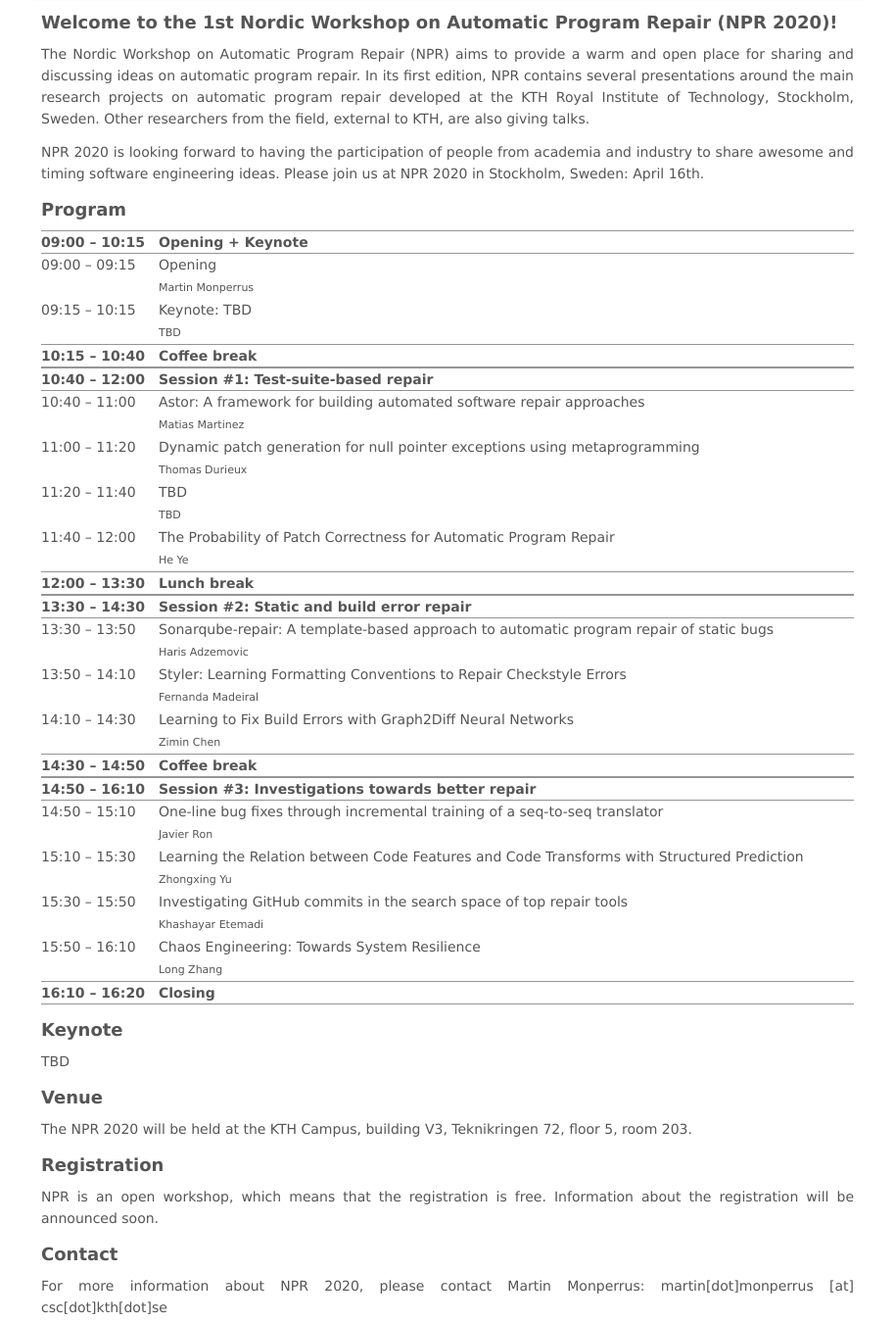
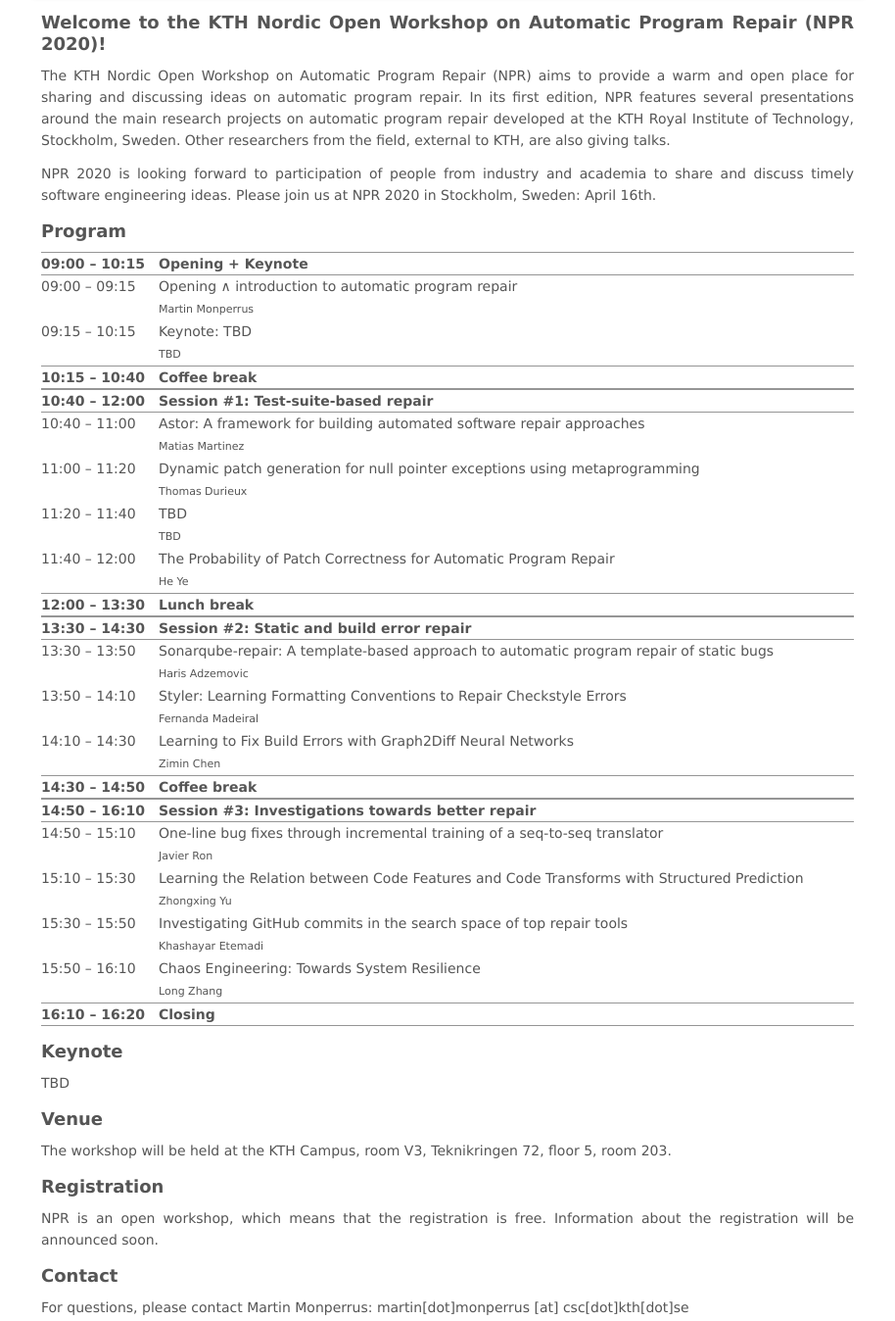
Before and after one commit to KTH/npr, a plain HTML site: page index.html in a window 1280 px wide. Shown: the part 353-1701 px from the top of the page at 98% size, without its empty margins (183-1097 px from the left). Drawn offline with Linux system fonts and the light colour scheme.

Commit message:
Update index.html

```diff
--- a/index.html
+++ b/index.html
@@ -1,7 +1,7 @@
 <!DOCTYPE html>
 <html lang="en">
 <head>
-    <title>Nordic Workshop on Automatic Program Repair</title>
+    <title>KTH Nordic Workshop on Automatic Program Repair (NPR)</title>
     <meta charset="utf-8">
     <meta name="author" content="The ASSERT team, KTH">
     <meta name="description" content="Nordic Workshop on Automatic Program Repair">
@@ -32,14 +32,14 @@
     </header>
     <div class="content">
         <section id="about">
-            <h1>Welcome to the 1st Nordic Workshop on Automatic Program Repair (NPR 2020)!</h1>
+            <h1>Welcome to the KTH Nordic Open Workshop on Automatic Program Repair (NPR 2020)!</h1>
             <p>
-                The Nordic Workshop on Automatic Program Repair (NPR) aims to provide a warm and open place for sharing and discussing ideas on automatic program repair.
-                In its first edition, NPR contains several presentations around the main research projects on automatic program repair developed at the KTH Royal Institute of Technology, Stockholm, Sweden.
+                The KTH Nordic Open Workshop on Automatic Program Repair (NPR) aims to provide a warm and open place for sharing and discussing ideas on automatic program repair.
+                In its first edition, NPR features several presentations around the main research projects on automatic program repair developed at the KTH Royal Institute of Technology, Stockholm, Sweden.
                 Other researchers from the field, external to KTH, are also giving talks.
             </p>
             <p>
-                NPR 2020 is looking forward to having the participation of people from academia and industry to share awesome and timing software engineering ideas.
+                NPR 2020 is looking forward to participation of people from industry and academia to share and discuss timely software engineering ideas.
                 Please join us at NPR 2020 in Stockholm, Sweden: April 16th.
             </p>
         </section>
@@ -52,7 +52,7 @@
                 </div>
                 <div class="rTableRow">
                     <div class="rTableCellTime">09:00 – 09:15</div>
-                    <div class="rTableCell">Opening<br><label class="speaker">Martin Monperrus</label></div>
+                    <div class="rTableCell">Opening &and; introduction to automatic program repair<br><label class="speaker">Martin Monperrus</label></div>
                 </div>
                 <div class="rTableRow">
                     <div class="rTableCellTime">09:15 – 10:15</div>
@@ -138,7 +138,7 @@
         </section>
         <section id="venue">
             <h1>Venue</h1>
-            The NPR 2020 will be held at the KTH Campus, building V3, Teknikringen 72, floor 5, room 203.
+            The workshop will be held at the KTH Campus, room V3, Teknikringen 72, floor 5, room 203.
         </section>
         <section id="registration">
             <h1>Registration</h1>
@@ -146,7 +146,7 @@
         </section>
         <section id="contact">
             <h1>Contact</h1>
-            For more information about NPR 2020, please contact Martin Monperrus: martin[dot]monperrus [at] csc[dot]kth[dot]se
+            For questions, please contact Martin Monperrus: martin[dot]monperrus [at] csc[dot]kth[dot]se
         </section>
     </div>
     <footer>
```
